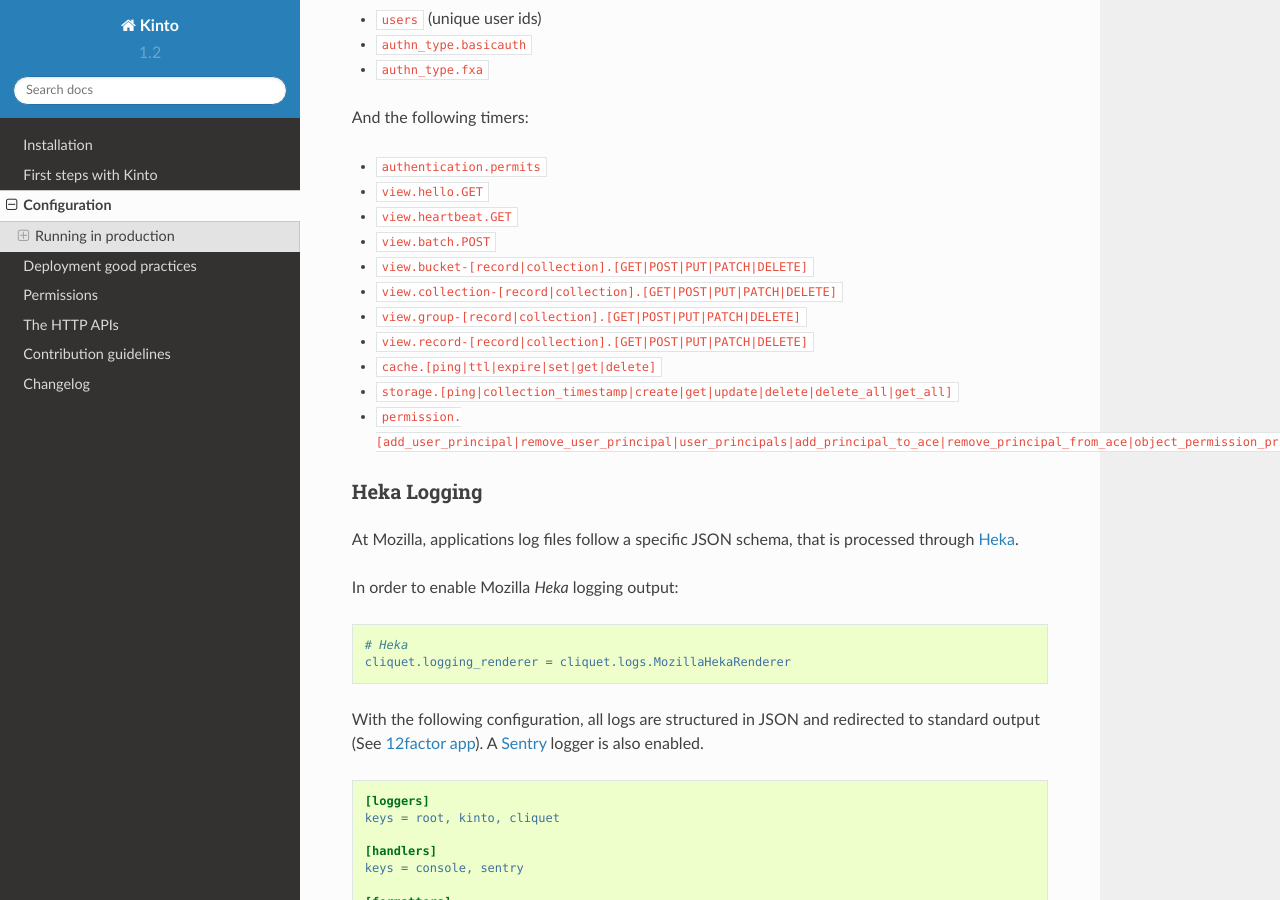
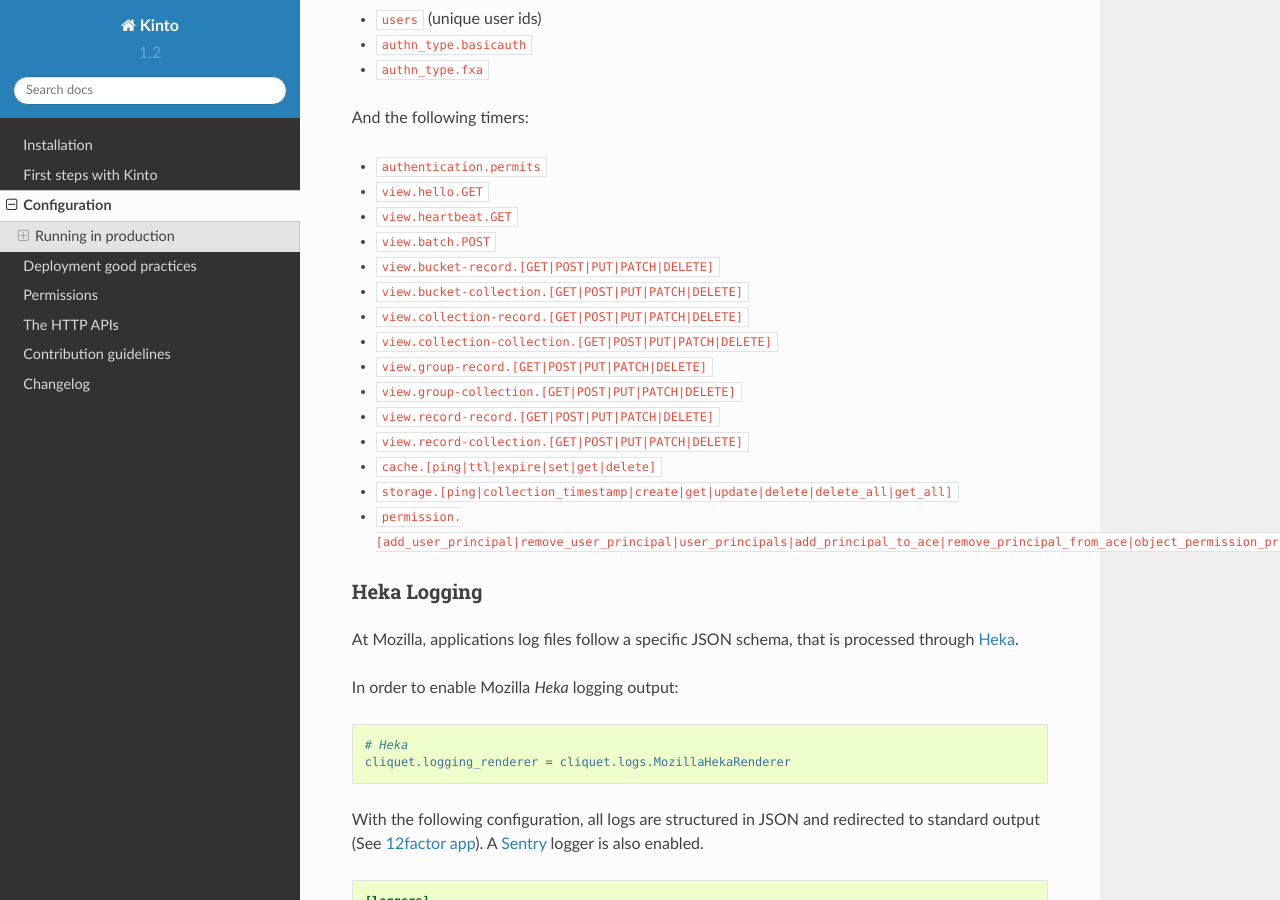
Before and after one commit to Kinto/kinto, a Sphinx documentation site: the page built from docs/configuration.rst, in a window 1280 px wide and 900 px high, scrolled down 1292 px. Built offline with Sphinx 7.4.7 and the Read the Docs theme 2.0.0, drawn with Linux system fonts in a browser that asks for light colours.

Commit message:
@Natim review

```diff
--- a/docs/configuration.rst
+++ b/docs/configuration.rst
@@ -81,10 +81,14 @@
 * ``view.hello.GET``
 * ``view.heartbeat.GET``
 * ``view.batch.POST``
-* ``view.bucket-[record|collection].[GET|POST|PUT|PATCH|DELETE]``
-* ``view.collection-[record|collection].[GET|POST|PUT|PATCH|DELETE]``
-* ``view.group-[record|collection].[GET|POST|PUT|PATCH|DELETE]``
-* ``view.record-[record|collection].[GET|POST|PUT|PATCH|DELETE]``
+* ``view.bucket-record.[GET|POST|PUT|PATCH|DELETE]``
+* ``view.bucket-collection.[GET|POST|PUT|PATCH|DELETE]``
+* ``view.collection-record.[GET|POST|PUT|PATCH|DELETE]``
+* ``view.collection-collection.[GET|POST|PUT|PATCH|DELETE]``
+* ``view.group-record.[GET|POST|PUT|PATCH|DELETE]``
+* ``view.group-collection.[GET|POST|PUT|PATCH|DELETE]``
+* ``view.record-record.[GET|POST|PUT|PATCH|DELETE]``
+* ``view.record-collection.[GET|POST|PUT|PATCH|DELETE]``
 * ``cache.[ping|ttl|expire|set|get|delete]``
 * ``storage.[ping|collection_timestamp|create|get|update|delete|delete_all|get_all]``
 * ``permission.[add_user_principal|remove_user_principal|user_principals|add_principal_to_ace|remove_principal_from_ace|object_permission_principals|check_permission]``
```
